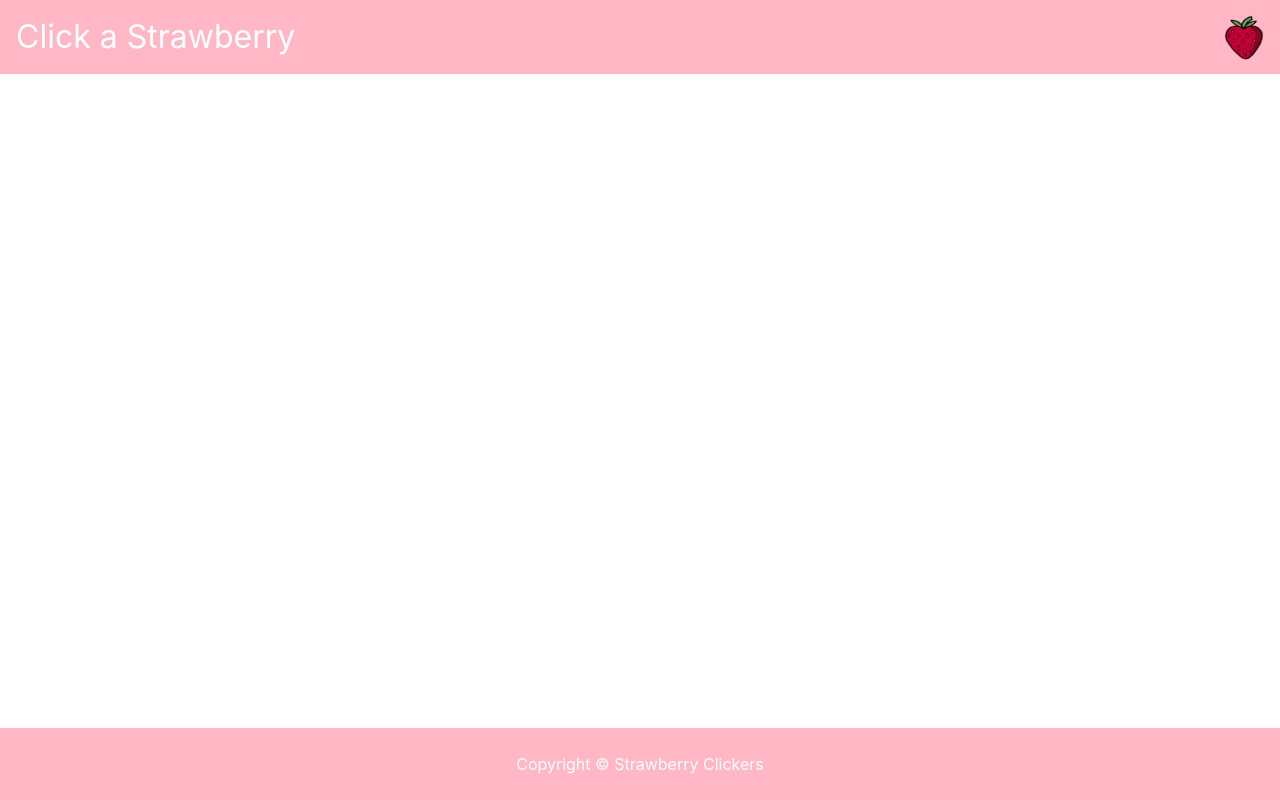
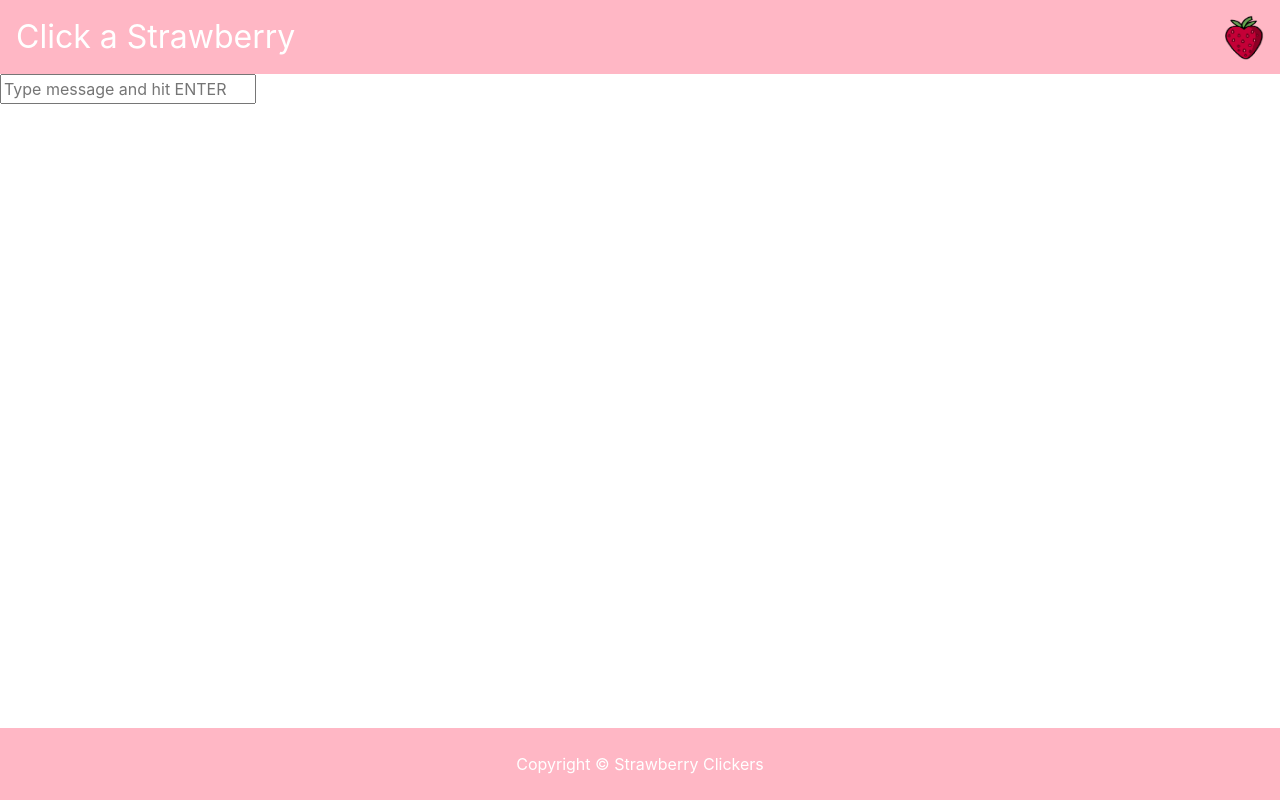
Before and after one commit to ginalamp/Kweens, a React (Create React App) app in the folder strawberry-app/: page /chat in a window 1280 px wide. Built offline with nearby package versions, Linux system fonts and the light colour scheme.

Commit message:
Functional but ugly chat

```diff
--- a/strawberry-app/package.json
+++ b/strawberry-app/package.json
@@ -3,6 +3,8 @@
   "version": "0.1.0",
   "private": true,
   "dependencies": {
+    "@material-ui/core": "^4.11.0",
+    "@material-ui/styles": "^5.0.0-alpha.11",
     "@testing-library/jest-dom": "^4.2.4",
     "@testing-library/react": "^9.5.0",
     "@testing-library/user-event": "^7.2.1",
@@ -10,8 +12,10 @@
     "bootstrap": "^4.1.1",
     "create-react-app": "^3.4.1",
     "history": "^5.0.0",
+    "material-ui": "^0.20.2",
     "react": "^16.13.1",
     "react-bootstrap": "^1.3.0",
+    "react-chat-bubble": "^0.8.7",
     "react-dom": "^16.13.1",
     "react-router-dom": "^5.2.0",
     "react-scripts": "^3.4.3"
--- a/strawberry-app/src/views/Chat/Chat.jsx
+++ b/strawberry-app/src/views/Chat/Chat.jsx
@@ -1,12 +1,36 @@
 import React, { Component } from 'react';
+import MessageList from './MessageList'
+import SendMessageForm from './SendMessageForm'
 
 class Chat extends Component {
-  render () {
+  constructor() {
+    super()
+    this.state = {
+        messages: []
+    }
+    this.sendMessage = this.sendMessage.bind(this)
+  }
+
+
+  sendMessage(text) {
+    console.log("message sent", text);
+
+    var joined = this.state.messages.concat({text: text, index: this.state.messages.length});
+    this.setState({ messages: joined })
+  }
+
+
+  render() {
     return (
       <div className="chat_app">
+        {/* <ChatBubble messages = {this.state.messages} /> */}
 
+        <MessageList
+          messages={this.state.messages} />
+        <SendMessageForm
+          sendMessage={this.sendMessage} />
       </div>
-    )
+    );
   }
 }
 
--- /dev/null
+++ b/strawberry-app/src/views/Chat/Message.jsx
@@ -0,0 +1,14 @@
+import React from 'react'
+
+class Message extends React.Component {
+    render() {
+        return (
+            <div className="message">
+                <div className="message-username">Anonymous</div>
+                <div className="message-username">{this.props.text}</div>
+            </div>
+        )
+    }
+}
+
+export default Message
--- /dev/null
+++ b/strawberry-app/src/views/Chat/MessageList.jsx
@@ -0,0 +1,33 @@
+import React from 'react'
+import ReactDOM from 'react-dom'
+import Message from './Message'
+
+class MessageList extends React.Component {
+    componentWillUpdate() {
+        const node = ReactDOM.findDOMNode(this);
+        this.shouldScrollBottom = node.scrollTop + node.clientHeight + 50 >= node.scrollHeight;
+    }
+
+    componentDidUpdate() {
+        if (this.shouldScrollBottom) {
+            const node = ReactDOM.findDOMNode(this);
+            node.scrollTop = node.scrollHeight
+        }
+    }
+
+    render() {
+        return (
+            <div className="message-list">
+                {this.props.messages.map(message => {
+                    return <Message
+                        key={message.index}
+                        user={"Anonymous"}
+                        text={message.text}
+                    />
+                })}
+            </div>
+        )
+    }
+}
+
+export default MessageList
--- /dev/null
+++ b/strawberry-app/src/views/Chat/SendMessageForm.jsx
@@ -0,0 +1,41 @@
+import React from 'react'
+
+class SendMessageForm extends React.Component {
+    constructor() {
+        super();
+        this.state = {
+            message: ''
+        };
+        this.handleChange = this.handleChange.bind(this);
+        this.handleSubmit = this.handleSubmit.bind(this);
+    }
+
+    handleChange(e) {
+        this.setState({
+            message: e.target.value
+        });
+    }
+
+    handleSubmit(e) {
+        e.preventDefault();
+        this.props.sendMessage(this.state.message);
+        this.setState({
+            message: ''
+        })
+    }
+
+    render() {
+        return (
+            <form className="send-message-form" onSubmit={this.handleSubmit}>
+                <input
+                    placeholder="Type message and hit ENTER"
+                    type="text"
+                    onChange={this.handleChange}
+                    value={this.state.message}
+                    disabled={this.props.disabled} />
+            </form>
+        )
+    }
+}
+
+export default SendMessageForm
```
Also changed, not shown: strawberry-app/src/views/Chat/style.css (added), 2 other files (tests, documents, lock files or other folders).
